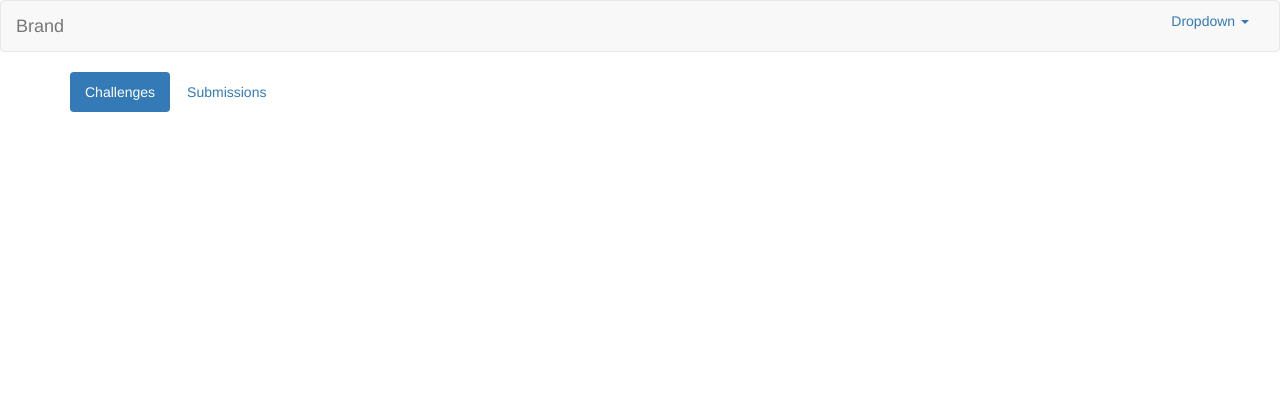
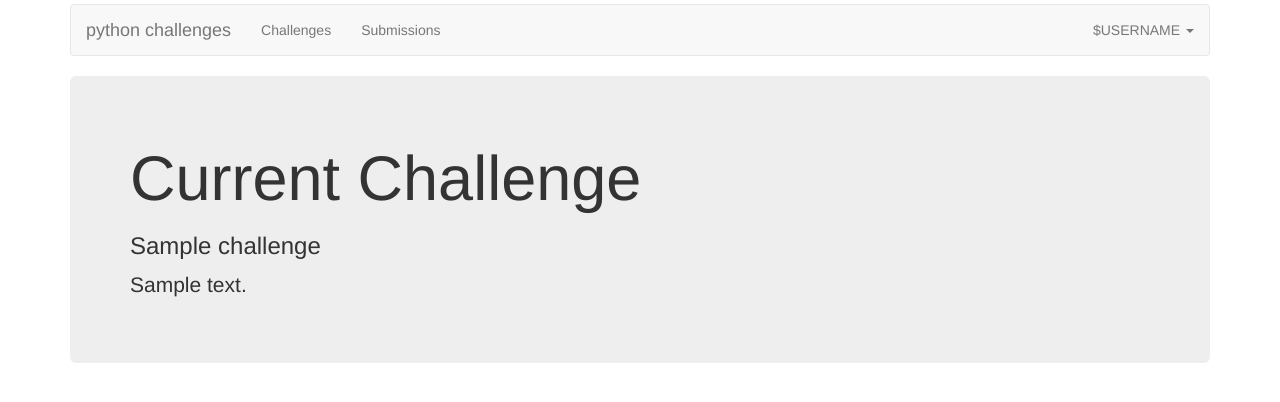
Before and after one commit to wcsmileyk/challenge_portal, a Flask app: page / in a window 1280 px wide. Shown: the top 402 px of the page. Run offline with Flask 2, Linux system fonts and the light colour scheme; a user stored in the database is signed in; tables that the repository leaves empty hold one stand-in row (values such as "Sample post"); some libraries are stand-ins or nearby versions.

Commit message:
Created main index page and view

```diff
--- a/app/__init__.py
+++ b/app/__init__.py
@@ -4,6 +4,7 @@
 from flask_security import Security, SQLAlchemyUserDatastore, current_user
 from flask_admin import Admin, helpers as admin_helpers
 from flask_mail import Mail
+from flask_moment import Moment
 
 from config import config
 
@@ -12,6 +13,7 @@
 security = Security()
 admin = Admin(name='python challenges', template_mode='bootstrap3')
 mail = Mail()
+moment = Moment()
 
 
 def create_app(config_name):
@@ -27,6 +29,7 @@
     bootstrap.init_app(app)
     db.init_app(app)
     mail.init_app(app)
+    moment.init_app(app)
 
     from .models import User, Role
 
--- a/app/main/views.py
+++ b/app/main/views.py
@@ -1,11 +1,16 @@
 from flask import render_template, url_for
 
 from . import main
+from ..models import Challenge
 
 
 @main.route('/')
 def index():
-    return render_template('index.html')
+
+    current_challenge = Challenge.query.order_by(Challenge.timestamp.desc()).first()
+    past_challenges = Challenge.query.order_by(Challenge.timestamp.desc()).offset(1).all()
+
+    return render_template('index.html', current_challenge=current_challenge, past_challenges=past_challenges)
 
 
 @main.route('/<user>')
--- a/app/models.py
+++ b/app/models.py
@@ -1,3 +1,5 @@
+from datetime import datetime
+
 from flask_security import RoleMixin, UserMixin
 
 from . import db
@@ -43,6 +45,7 @@
     id = db.Column(db.Integer, primary_key=True)
     name = db.Column(db.String(80))
     body = db.Column(db.Text())
+    timestamp = db.Column(db.DateTime, index=True, default=datetime.utcnow)
 
 
 class Tag(db.Model):
--- a/app/static/css/challenge.css
+++ b/app/static/css/challenge.css
@@ -1,3 +1,27 @@
+body {
+    padding: 4px;
+}
+
 .navbar-btn {
     min-width: 80px;
 }
+
+ul.challenges {
+    list-style-type: none;
+    padding: 0px;
+    margin: 16px 0px 0px 0px;
+    border-top: 1px solid #e0e0e0;
+}
+
+ul.challenges li.challenge {
+    padding: 8px;
+    border-bottom: 1px solid #e0e0e0;
+}
+
+div.challenge-date {
+    float: right;
+}
+
+div.challenge-name {
+    font-weight: bold;
+}
--- a/app/templates/base.html
+++ b/app/templates/base.html
@@ -6,51 +6,56 @@
 {% endblock %}
 
 {% block navbar %}
-    <nav class="navbar navbar-default">
-        <div class="container-fluid">
+    <div class="container">
+        <nav class="navbar navbar-default" role="navigation">
             <!-- Brand and toggle get grouped for better mobile display -->
             <div class="navbar-header">
-                {% if not current_user.is_authenticated %}
                 <button type="button" class="navbar-toggle collapsed" data-toggle="collapse" data-target="#navbar-btn-collapse" aria-expanded="false">
                     <span class="sr-only">Toggle navigation</span>
                     <span class="icon-bar"></span>
                     <span class="icon-bar"></span>
                     <span class="icon-bar"></span>
                 </button>
-                {% endif %}
-                <a class="navbar-brand" href="{{ url_for('main.index') }}">Brand</a>
+                <a class="navbar-brand" href="{{ url_for('main.index') }}">python challenges</a>
             </div>
 
             <!-- Collect the nav links, forms, and other content for toggling -->
             <div class="collapse navbar-collapse" id="navbar-btn-collapse">
-                <ul class="nav navbar-right">
                     {% if current_user.is_authenticated %}
+                        <ul class="nav navbar-nav">
+                            <li><a href="{{ url_for('main.index') }}">Challenges</a></li>
+                            <li><a href="#">Submissions</a></li>
+                        </ul>
+                        <ul class="nav navbar-nav navbar-right">
                             <li class="dropdown">
-                            <a href="#" class="dropdown-toggle" data-toggle="dropdown" role="button" aria-haspopup="true" aria-expanded="false">Dropdown <span class="caret"></span></a>
+                                <a href="#" class="dropdown-toggle" data-toggle="dropdown" role="button" aria-haspopup="true" aria-expanded="false">$USERNAME <span class="caret"></span></a>
                                 <ul class="dropdown-menu">
-                                <li><a href="{{ url_for('security.logout') }}">Log Out</a></li>
+                                    <li><a href="#">Profile</a></li>
+                                    <li><a href="{{ url_for('security.logout') }}">Logout</a></li>
                                 </ul>
-                        </li>
+                        </ul>
                     {% else %}
+                        <div class="nav navbar-right">
                             <ul class="list-inline">
                                 <li><a role="button" href="{{ url_for('security.login') }}" class="btn btn-default navbar-btn">Sign In</a></li>
                                 <li><a role="button" href="{{ url_for('security.register') }}" class="btn btn-info navbar-btn">Register</a></li>
                             </ul>
-                    {% endif %}
-                </ul>
-            </div><!-- /.navbar-collapse -->
-        </div><!-- /.container-fluid -->
-    </nav>
-
-    {% if current_user.is_authenticated %}
-        <div class="container">
-            <ul class="nav nav-pills">
-                <li role="presentation" class="active"><a href="{{ url_for('main.index') }}">Challenges</a></li>
-                <li role="presentation"><a href="#">Submissions</a></li>
-            </ul>
                         </div>
                     {% endif %}
+            </div>
+        </nav>
+    </div>
+
 {% endblock %}
+
+    <div class="container">
+
+    </div>
 
 {% block content %}
 {% endblock %}
+
+{% block scripts %}
+{{ super() }}
+{{ moment.include_moment() }}
+{% endblock %}
--- a/app/templates/index.html
+++ b/app/templates/index.html
@@ -2,6 +2,24 @@
 
 {% block content %}
     <div class="container">
+        <div class="jumbotron">
+            <h1>Current Challenge</h1>
+            <h3>{{ current_challenge.name }}</h3>
+            <p>{{ current_challenge.body }}</p>
+        </div>
+
+        {% for challenge in past_challenges %}
+            <ul class="challenges">
+                <li class="challenge">
+                    <div class="challenge-date">{{ moment(challenge.timestamp).fromNow() }}</div>
+{#                    <div class="challenge-date">{{ challenge.timestamp }}</div>#}
+                    <div class="challenge-name">
+                        {{ challenge.name }}
+                    </div>
+                    <div class="challenge-body">{{ challenge.body }}</div>
+                </li>
+            </ul>
+        {% endfor %}
 
 
     </div>
```
Also changed, not shown: migrations/versions/97851acd639f_added_timestamp_to_challenges.py (added, +30 -0 lines). Lines whose indentation alone changed are shown as unchanged.
